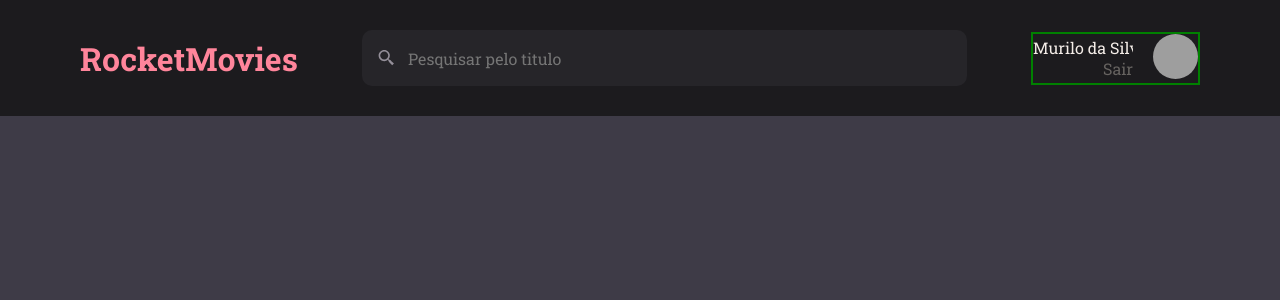
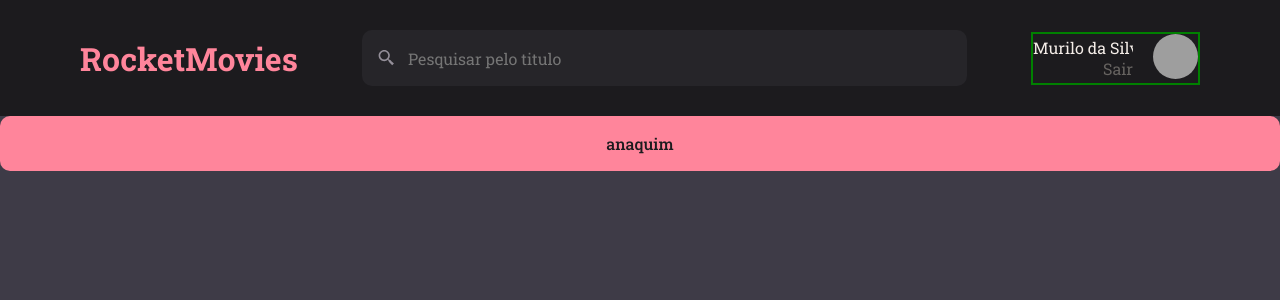
Before and after one commit to MullerHub/Rocketseat-Explorer, a React (Vite) app in the folder Stage0902_desafio/RocketMovies/: page / in a window 1280 px wide. Shown: the top 300 px of the page. Built offline with nearby package versions, Linux system fonts and the light colour scheme; grey boxes are pictures that could not be loaded.

Commit message:
button styled att

```diff
--- a/Stage0902_desafio/RocketMovies/src/components/Button/styles.js
+++ b/Stage0902_desafio/RocketMovies/src/components/Button/styles.js
@@ -1,5 +1,16 @@
 import styled from 'styled-components'
 
-export const Container = styled.div`
+export const Container = styled.button`
   width: 100%;
+  height: 55px;
+  background-color: ${({ theme }) => theme.COLORS.BUTTON};
+  color: ${({ theme }) => theme.COLORS.BACKGROUND_900};
+  border-radius: 10px;
+  font-weight: 500;
+  padding: 0 16px;
+  border: none;
+
+  &:disabled {
+    opacity: 0.5;
+  }
 `
--- a/Stage0902_desafio/RocketMovies/src/components/Header/index.jsx
+++ b/Stage0902_desafio/RocketMovies/src/components/Header/index.jsx
@@ -20,7 +20,7 @@ export function Header() {
           </a>
         </div>
       </Container>
-      <Button />
+      <Button title="anaquim" />
     </>
   )
 }
```
